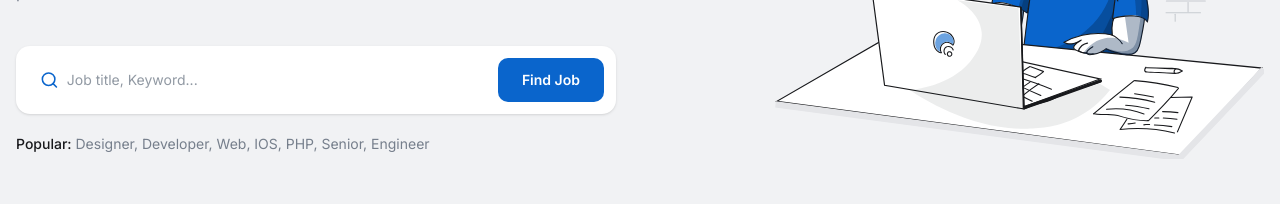
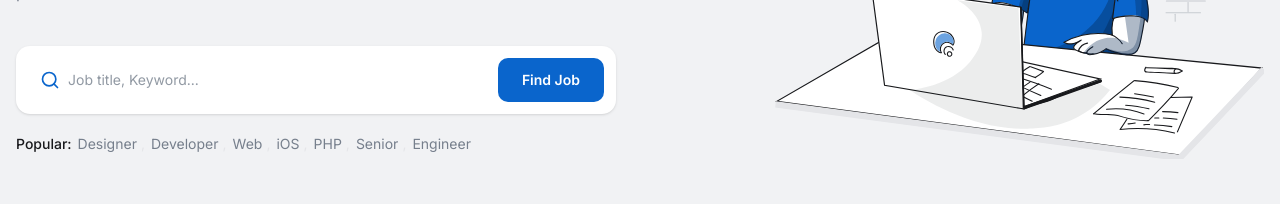
Before and after one commit to BrandonSalimTheHuman/CSIT314_Project_FE, a Next.js app: page /homepage in a window 1280 px wide. Shown: the part 375-579 px from the top of the page. Built offline with nearby package versions, Linux system fonts and the light colour scheme; no server answers; a web font is replaced by a local one; what next would draw is missing.

Commit message:
feat: Added some hyperlinks in the Homepage to redirect to the candidate/employer page

```diff
--- a/src/app/(main)/homepage/_components/hero-search.tsx
+++ b/src/app/(main)/homepage/_components/hero-search.tsx
@@ -1,43 +1,64 @@
-import Link from "next/link";
+"use client";
+
+import { useState } from "react";
+import { useRouter } from "next/navigation";
+import { Search } from "lucide-react";
+import { useAuth } from "@/lib/auth/auth-context";
+
+const POPULAR_TAGS = ["Designer", "Developer", "Web", "iOS", "PHP", "Senior", "Engineer"];
 
 export function HeroSearch() {
+  const [keyword, setKeyword] = useState("");
+  const { role } = useAuth();
+  const router = useRouter();
+
+  const jobsRoute = (kw?: string) => {
+    const base = role === "employer" ? "/employer/jobs" : role === "candidate" ? "/candidate/jobs" : "/auth/login";
+    if (kw && base !== "/auth/login") return `${base}?keyword=${encodeURIComponent(kw)}`;
+    return base;
+  };
+
+  const handleFindJob = () => router.push(jobsRoute(keyword.trim() || undefined));
+
   return (
     <div className="w-full max-w-[600px]">
+      {/* Search bar */}
       <div className="flex items-center gap-2 rounded-xl bg-white p-3 shadow-sm">
         <div className="flex flex-1 items-center gap-2 px-3">
-          <svg
-            xmlns="http://www.w3.org/2000/svg"
-            width="20"
-            height="20"
-            viewBox="0 0 24 24"
-            fill="none"
-            stroke="#0A65CC"
-            strokeWidth="2"
-            strokeLinecap="round"
-            strokeLinejoin="round"
-            aria-hidden="true"
-          >
-            <circle cx="11" cy="11" r="8" />
-            <path d="m21 21-4.3-4.3" />
-          </svg>
+          <Search size={20} className="shrink-0 text-[#0A65CC]" />
           <input
             type="text"
-            readOnly
+            value={keyword}
+            onChange={(e) => setKeyword(e.target.value)}
+            onKeyDown={(e) => { if (e.key === "Enter") handleFindJob(); }}
             placeholder="Job title, Keyword..."
-            className="w-full cursor-pointer bg-transparent text-[#18191C] text-sm outline-none placeholder:text-[#9199A3]"
+            className="w-full bg-transparent text-[#18191C] text-sm outline-none placeholder:text-[#9199A3]"
           />
         </div>
-        <Link
-          href="/auth/login"
+        <button
+          type="button"
+          onClick={handleFindJob}
           className="shrink-0 rounded-lg bg-[#0A65CC] px-6 py-3 font-semibold text-sm text-white transition-colors hover:bg-[#0855b0]"
         >
           Find Job
-        </Link>
+        </button>
       </div>
 
-      <p className="mt-5 text-[#767F8C] text-sm">
-        <span className="font-medium text-[#18191C]">Popular:</span> Designer, Developer, Web, IOS, PHP, Senior,
-        Engineer
+      {/* Popular tags */}
+      <p className="mt-5 flex flex-wrap items-center gap-x-1.5 gap-y-1 text-[#767F8C] text-sm">
+        <span className="font-medium text-[#18191C]">Popular:</span>
+        {POPULAR_TAGS.map((tag, i) => (
+          <span key={tag} className="inline-flex items-center gap-1">
+            <button
+              type="button"
+              onClick={() => router.push(jobsRoute(tag))}
+              className="transition-colors hover:text-[#0A65CC] hover:underline hover:underline-offset-2"
+            >
+              {tag}
+            </button>
+            {i < POPULAR_TAGS.length - 1 && <span className="text-[#E4E5E8]">,</span>}
+          </span>
+        ))}
       </p>
     </div>
   );
--- a/src/app/(main)/homepage/page.tsx
+++ b/src/app/(main)/homepage/page.tsx
@@ -1,7 +1,10 @@
+"use client";
+
 import { Fragment } from "react";
 
 import Image from "next/image";
 import Link from "next/link";
+import { useRouter } from "next/navigation";
 
 import {
   ArrowRight,
@@ -17,6 +20,7 @@ import {
 
 import heroImage from "../../../../media/homepageimage.svg";
 import logoImage from "../../../../media/logo.svg";
+import { useAuth } from "@/lib/auth/auth-context";
 import { HeroSearch } from "./_components/hero-search";
 import { TestimonialsCarousel } from "./_components/testimonials-carousel";
 
@@ -122,6 +126,17 @@ const footerLinks = {
 // ─── Page ─────────────────────────────────────────────────────────────────────
 
 export default function HomepagePage() {
+  const { role } = useAuth();
+  const router = useRouter();
+
+  const candidateRoute = role === "candidate"
+    ? "/candidate/jobs"
+    : role === "employer"
+    ? "/employer/jobs"
+    : "/auth/login";
+
+  const registerRoute = "/auth/onboarding";
+
   return (
     <div className="min-h-screen bg-white" style={{ fontFamily: "var(--font-inter)" }}>
       {/* ── Navbar ─────────────────────────────────────────────────────────── */}
@@ -145,7 +160,7 @@ export default function HomepagePage() {
               Sign In
             </Link>
             <Link
-              href="/auth/onboarding"
+              href={registerRoute}
               className="rounded-lg bg-[#0A65CC] px-5 py-2 font-medium text-sm text-white transition-colors hover:bg-[#0855b0]"
             >
               Sign Up
@@ -187,9 +202,8 @@ export default function HomepagePage() {
           <h2 className="mb-16 text-center font-bold text-3xl text-[#18191C]">How My Job work</h2>
 
           <div className="flex items-start justify-between">
-            {steps.map(({ Icon, title, desc }, _i) => (
+            {steps.map(({ Icon, title, desc }) => (
               <Fragment key={title}>
-                {/* Step card */}
                 <div className="flex w-[22%] flex-col items-center rounded-2xl px-4 py-6 text-center">
                   <div className="mb-5 flex h-16 w-16 items-center justify-center rounded-full border border-[#E4E5E8] bg-white shadow-sm">
                     <Icon size={26} className="text-[#0A65CC]" />
@@ -197,24 +211,6 @@ export default function HomepagePage() {
                   <h3 className="mb-2 font-semibold text-[#18191C] text-base">{title}</h3>
                   <p className="text-[#767F8C] text-sm leading-6">{desc}</p>
                 </div>
-
-                {/* Dashed curved arrow */}
-                {/* {i < steps.length - 1 && (
-                  <div className="flex-1 flex justify-center" style={{ paddingTop: "32px" }}>
-                    <svg viewBox="0 0 120 60" fill="none" className="w-full max-w-[160px]" xmlns="http://www.w3.org/2000/svg">
-                      <defs>
-                        <marker id={`arrowhead-${i}`} markerWidth="6" markerHeight="6" refX="5" refY="2" orient="auto">
-                          <path d="M0,0 L0,4 L6,2 z" fill="#0A65CC" opacity="0.5" />
-                        </marker>
-                      </defs>
-                      {i % 2 === 0 ? (
-                        <path d="M 5,50 Q 60,5 115,50" stroke="#0A65CC" strokeWidth="1.5" strokeDasharray="5,4" strokeOpacity="0.45" markerEnd={`url(#arrowhead-${i})`} />
-                      ) : (
-                        <path d="M 5,10 Q 60,55 115,10" stroke="#0A65CC" strokeWidth="1.5" strokeDasharray="5,4" strokeOpacity="0.45" markerEnd={`url(#arrowhead-${i})`} />
-                      )}
-                    </svg>
-                  </div>
-                )} */}
               </Fragment>
             ))}
           </div>
@@ -227,9 +223,13 @@ export default function HomepagePage() {
           {/* Heading row */}
           <div className="mb-10 flex items-center justify-between">
             <h2 className="font-bold text-3xl text-[#18191C]">Featured job</h2>
-            <Link href="#" className="flex items-center gap-2 font-medium text-[#0A65CC] text-sm hover:underline">
+            <button
+              type="button"
+              onClick={() => router.push(candidateRoute)}
+              className="flex items-center gap-2 font-medium text-[#0A65CC] text-sm hover:underline"
+            >
               View All <ArrowRight size={16} />
-            </Link>
+            </button>
           </div>
 
           {/* Job list */}
@@ -241,12 +241,10 @@ export default function HomepagePage() {
               >
                 {/* Left: logo + info */}
                 <div className="flex items-center gap-5">
-                  {/* Company logo */}
                   <div className="flex h-14 w-14 shrink-0 items-center justify-center rounded-lg border border-[#E4E5E8] bg-[#F1F2F4]">
                     <span className="font-bold text-[#0A65CC] text-sm">{job.initials}</span>
                   </div>
 
-                  {/* Details */}
                   <div>
                     <div className="mb-1 flex items-center gap-2">
                       <span className="font-semibold text-[#18191C] text-base">{job.title}</span>
@@ -272,6 +270,7 @@ export default function HomepagePage() {
                 {/* Apply button */}
                 <button
                   type="button"
+                  onClick={() => router.push(candidateRoute)}
                   className="flex shrink-0 items-center gap-2 rounded-lg border border-[#0A65CC] px-5 py-2 font-semibold text-[#0A65CC] text-sm transition-colors hover:bg-[#0A65CC] hover:text-white"
                 >
                   Apply Job <ArrowRight size={16} />
@@ -297,6 +296,7 @@ export default function HomepagePage() {
             </div>
             <button
               type="button"
+              onClick={() => router.push(registerRoute)}
               className="mt-8 flex items-center gap-2 self-start rounded-lg border border-[#E4E5E8] bg-white px-6 py-3 font-semibold text-[#18191C] text-sm transition-colors hover:border-[#0A65CC] hover:bg-[#0A65CC] hover:text-white"
             >
               Register now <ArrowRight size={16} />
@@ -314,6 +314,7 @@ export default function HomepagePage() {
             </div>
             <button
               type="button"
+              onClick={() => router.push(registerRoute)}
               className="mt-8 flex items-center gap-2 self-start rounded-lg bg-white px-6 py-3 font-semibold text-[#0A65CC] text-sm transition-colors hover:bg-blue-50"
             >
               Register now <ArrowRight size={16} />
```
